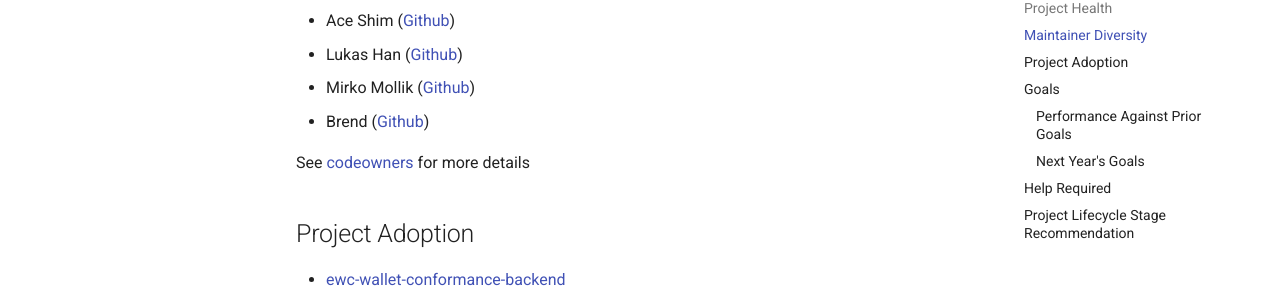
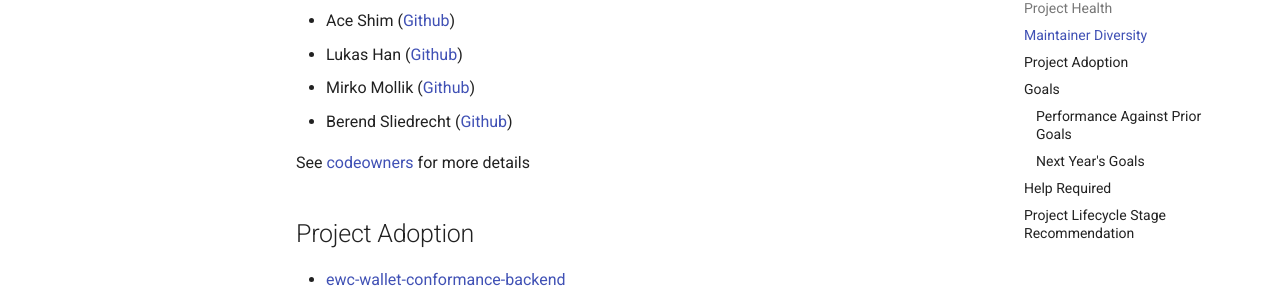
Before and after one commit to openwallet-foundation/tac, an MkDocs documentation site: the page built from docs/projects/reviews/2024/2024-sd-jwt-js-annual.md, in a window 1280 px wide and 900 px high, scrolled down 500 px. Shown: the part 148-452 px from the top of the window. Built offline with MkDocs 1.6.1 and Material for MkDocs 9.7.7, drawn with Linux system fonts in a browser that asks for light colours; comment, search, counter and statistics services are not loaded.

Commit message:
Update docs/projects/reviews/2024/2024-sd-jwt-js-annual.md
Co-authored-by: Timo Glastra <timo@animo.id>
Signed-off-by: Lukas.J.Han <lukas.j.han@gmail.com>

```diff
--- a/docs/projects/reviews/2024/2024-sd-jwt-js-annual.md
+++ b/docs/projects/reviews/2024/2024-sd-jwt-js-annual.md
@@ -16,7 +16,7 @@ This library is for the Selective Disclosure capability which is one of the impo
 - Ace Shim ([Github](https://github.com/pensivej))
 - Lukas Han ([Github](https://github.com/lukasjhan))
 - Mirko Mollik ([Github](https://github.com/cre8))
-- Brend ([Github](https://github.com/berendsliedrecht))
+- Berend Sliedrecht ([Github](https://github.com/berendsliedrecht))
 
 See [codeowners](https://github.com/openwallet-foundation/sd-jwt-js/blob/main/CODEOWNERS) for more details
 
```
